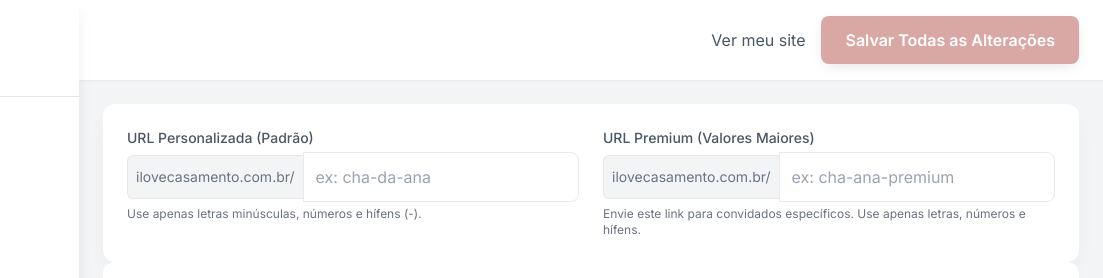
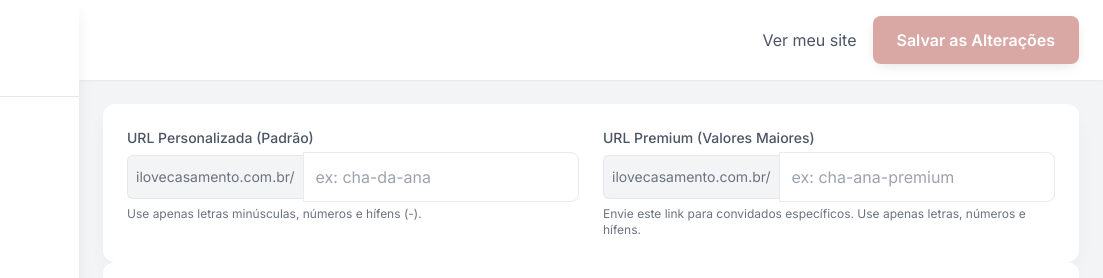
Before and after one commit to VctNobre/ilovecasamento, a website with bundled scripts: page public/dashboard.html in a window 1280 px wide. Shown: the top 278 px of the page, 177-1280 px from the left. Built offline with nearby package versions, Linux system fonts and the light colour scheme; a script that the page names is missing.

Commit message:
att dashboard

```diff
--- a/public/dashboard.html
+++ b/public/dashboard.html
@@ -35,6 +35,7 @@
 
         <!-- Menu Lateral (Sidebar) -->
         <aside id="sidebar" class="bg-white w-64 text-gray-800 fixed inset-y-0 left-0 transform -translate-x-full md:relative md:translate-x-0 transition-transform duration-300 ease-in-out z-30 flex flex-col shadow-lg flex-shrink-0">
+            <!-- Conteúdo da Sidebar (logo, nav, botão de sair) -->
             <div class="p-6 border-b flex items-center justify-center">
                 <img src="/images/logo.png" alt="Ilovecasamento Logo" class="h-12 w-auto">
             </div>
@@ -72,6 +73,7 @@
         <!-- Fim da Sidebar -->
 
         <!-- Wrapper do Conteúdo Principal (Header + Main) -->
+        <!-- ESTA DIV é a chave. "flex-col" força o header e o main a empilhar verticalmente -->
         <div class="flex-1 flex flex-col overflow-hidden">
 
             <!-- Header Fixo -->
@@ -80,13 +82,14 @@
                     <div><button id="menu-button" class="md:hidden text-gray-700 p-2"><svg class="w-6 h-6" fill="none" stroke="currentColor" viewBox="0 0 24 24"><path stroke-linecap="round" stroke-linejoin="round" stroke-width="2" d="M4 6h16M4 12h16M4 18h16"></path></svg></button></div>
                     <div class="flex items-center space-x-2 sm:space-x-4">
                         <a id="view-site-link" href="#" target="_blank" class="text-gray-600 hover:text-[color:var(--primary-color)] hidden md:inline-block">Ver meu site</a>
-                        <button id="btn-save-all" class="btn-primary whitespace-nowrap"><span class="md:hidden">Salvar</span><span class="hidden md:inline">Salvar Todas as Alterações</span></button>
+                        <button id="btn-save-all" class="btn-primary whitespace-nowrap"><span class="md:hidden">Salvar</span><span class="hidden md:inline">Salvar as Alterações</span></button>
                     </div>
                 </div>
             </header>
             <!-- Fim do Header Fixo -->
 
             <!-- Área de Conteúdo Rolável -->
+            <!-- Esta tag <main> contém TODOS os 5 painéis -->
             <main class="flex-1 p-4 sm:p-6 overflow-y-auto">
 
                 <!-- Painel Layouts -->
@@ -307,7 +310,6 @@
                     </div>
                 </div>
 
-                <!-- TODOS OS PAINÉIS DEVEM ESTAR ACIMA DESTA LINHA -->
             </main>
             <!-- Fim da Área de Conteúdo Rolável -->
 
```
